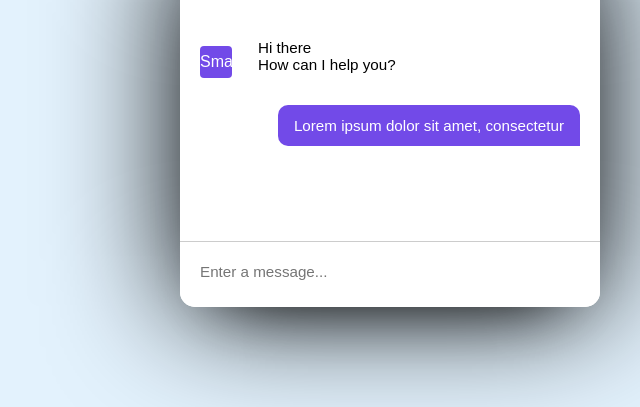
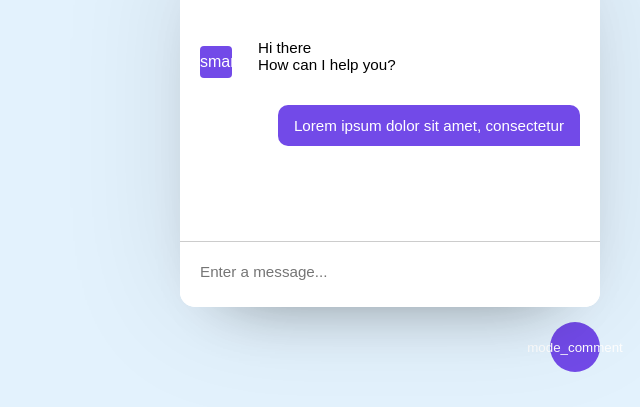
Before and after one commit to jayawickrma/AI-ChatBot, a plain HTML site: page index.html in a window 1280 px wide. Shown: the part 393-800 px from the top of the page, without its empty margins (640-1280 px from the left). Drawn offline with Linux system fonts and the light colour scheme.

Commit message:
adding css

```diff
--- a/Style.css
+++ b/Style.css
@@ -1,4 +1,4 @@
-@import url('https://fonts.googleapis.com/css2?family=Roboto:wght@400;700&display=swap');
+@import url('https://fonts.googleapis.com/icon?family=Material+Icons+Outlined');
 *{
     margin: 0;
     padding: 0;
@@ -13,11 +13,19 @@ body{
     right: 40px;
     bottom: 100px;
     width: 420px;
+    transform: scale(0.5);
+    opacity: 0;
+    pointer-events: none;
     overflow: hidden;
     background: #fff;
     border-radius: 15px;
-    box-shadow: 0 0 128px 0 rgba(0,0,0,1),
-                0 32px 64px -48px rgba(0,0,0,5);
+    box-shadow: 0 0 128px 0 rgba(0,0,0,0.1),
+                0 32px 64px -48px rgba(0,0,0,0.5);
+}
+.show-Chatbot .Chatbot{
+    transform: scale(1);
+    opacity: 1;
+    pointer-events: auto;
 }
 .Chatbot header{
     background: #724ae8;
@@ -91,4 +99,28 @@ body{
     cursor: pointer;
     visibility: hidden;
 }
-.chat-input textarea:valid span
+.chat-input textarea:valid ~ span{
+    visibility: visible;
+}
+.Chatbot-toggler{
+    position: fixed;
+    right: 40px;
+    bottom: 35px;
+    height: 50px;
+    width: 50px;
+    color: white;
+    border: none;
+    display: flex;
+    align-items: center;
+    justify-content: center;
+    outline: none;
+    cursor: pointer;
+    background: #724ae8;
+    border-radius:50% ;
+}
+.Chatbot-toggler span{
+    position: absolute;
+}
+.Chatbot-toggler span:last-child{
+    opacity: 0;
+}
--- a/index.html
+++ b/index.html
@@ -5,18 +5,23 @@
     <title>ChatBot</title>
     <link rel="stylesheet" href="Style.css">
     <meta name="viewPort" content="width=device-width, initial-scale=1.0">
-    <link href="https://fonts.googleapis.com/icon?family=Material+Icons" rel="Stylesheet">
+    <link href="https://fonts.googleapis.com/icon?family=Material+Icons+Outlined" rel="stylesheet">
+
+</head>
 
 
-</head>
-<body>
+<body class="show-Chatbot">
+<button class="Chatbot-toggler">
+    <span class="material-symbols-outlined">mode_comment</span>
+    <span class="material-symbols-outlined">close</span>
+</button>
 <div class="Chatbot">
   <header>
     <h2>ChatBot</h2>
   </header>
   <ul class="Chatbox">
     <li class="chat incomming">
-      <span class="material-symbols-outlined">Smart_Toy</span>
+      <span class="material-symbols-outlined">smart_toy</span>
       <p>Hi there <br>How can I help you?</p>
     </li>
     <li class="chat outgoing">
```
